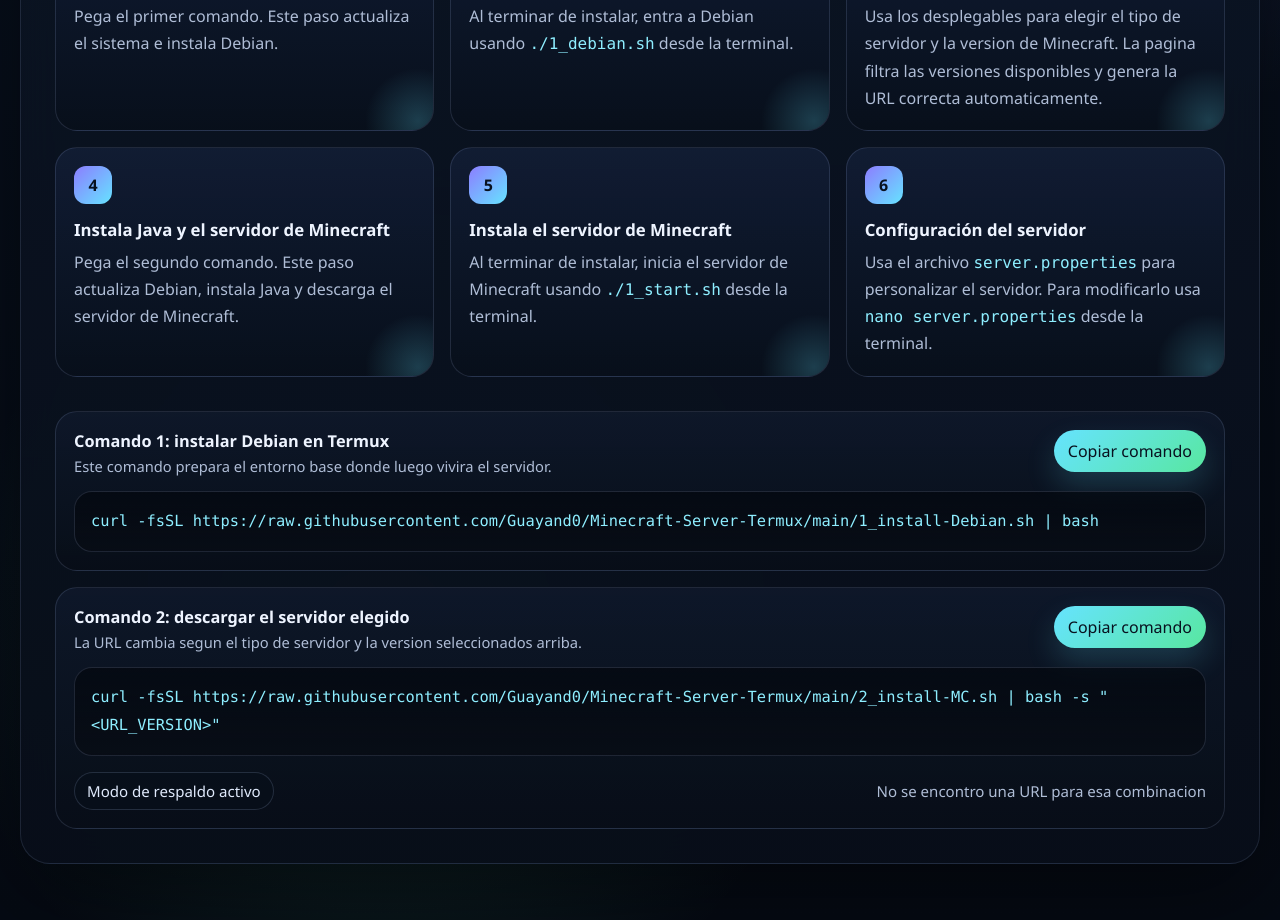
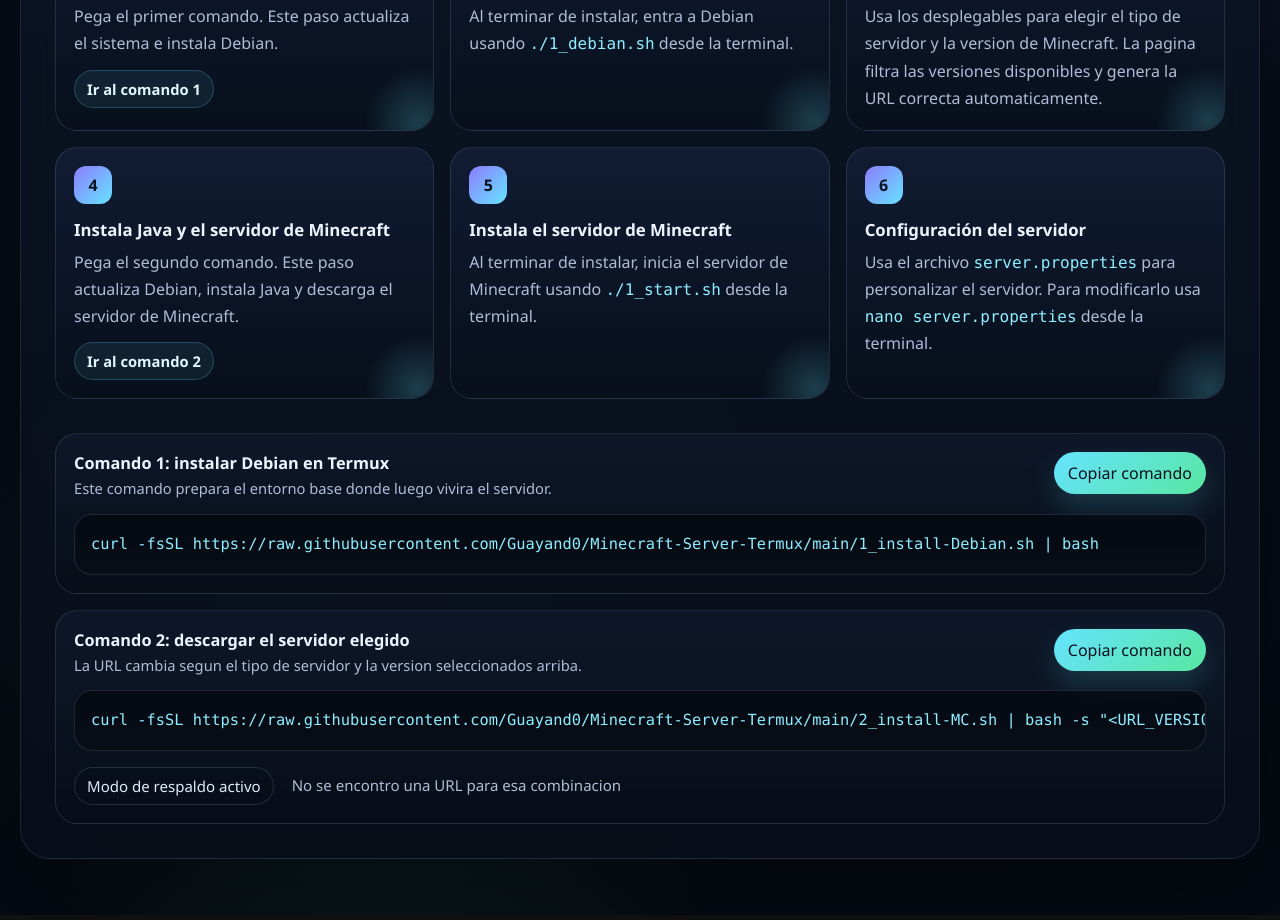
Before and after one commit to Guayand0/Minecraft-Server-Termux, a plain HTML site: page web/termux/index.html in a window 1280 px wide. Shown: the part 518-1438 px from the top of the page. Drawn offline with Linux system fonts and the light colour scheme; no server answers.

Commit message:
Update web page responsive

```diff
--- a/web/termux/index.html
+++ b/web/termux/index.html
@@ -61,6 +61,7 @@
                     <p>
                         Pega el primer comando. Este paso actualiza el sistema e instala Debian.
                     </p>
+                    <a class="step-link" href="#command-1">Ir al comando 1</a>
                 </article>
 
                 <article class="step-card">
@@ -86,6 +87,7 @@
                     <p>
                         Pega el segundo comando. Este paso actualiza Debian, instala Java y descarga el servidor de Minecraft.
                     </p>
+                    <a class="step-link" href="#command-2">Ir al comando 2</a>
                 </article>
 
                 <article class="step-card">
@@ -108,7 +110,7 @@
 
             <section class="commands" aria-label="Comandos para copiar">
                 <div class="command-grid">
-                    <article class="command-card">
+                    <article class="command-card" id="command-1">
                         <div class="command-head">
                             <div class="command-title">
                                 <strong>Comando 1: instalar Debian en Termux</strong>
@@ -121,7 +123,7 @@
                         </div>
                     </article>
 
-                    <article class="command-card">
+                    <article class="command-card" id="command-2">
                         <div class="command-head">
                             <div class="command-title">
                                 <strong>Comando 2: descargar el servidor elegido</strong>
@@ -134,7 +136,7 @@
                         </div>
                         <div class="status-row">
                             <span id="selection-summary" class="status-pill"><span class="status-dot"></span>Cargando opciones...</span>
-                            <span id="url-preview" class="empty-state">La URL aparecera aqui.</span>
+                            <span id="url-preview" class="empty-state url-preview">La URL aparecera aqui.</span>
                         </div>
                     </article>
                 </div>
--- a/web/termux/style.css
+++ b/web/termux/style.css
@@ -309,6 +309,8 @@
         .commands {
             display: grid;
             gap: 16px;
+            width: 100%;
+            min-width: 0;
             padding: 0 34px 34px;
         }
 
@@ -316,11 +318,16 @@
             display: grid;
             grid-template-columns: 1fr;
             gap: 16px;
+            width: 100%;
+            min-width: 0;
         }
 
         .command-card {
             display: grid;
             gap: 14px;
+            width: 100%;
+            min-width: 0;
+            max-width: 100%;
             padding: 18px;
             border: 1px solid rgba(180, 205, 255, 0.14);
             border-radius: 22px;
@@ -333,11 +340,14 @@
             align-items: flex-start;
             justify-content: space-between;
             gap: 16px;
+            width: 100%;
+            min-width: 0;
         }
 
         .command-title {
             display: grid;
             gap: 4px;
+            min-width: 0;
         }
 
         .command-title strong {
@@ -354,6 +364,7 @@
             border: 0;
             border-radius: 999px;
             padding: 10px 14px;
+            flex: 0 0 auto;
             color: #08111f;
             background: linear-gradient(135deg, var(--accent), var(--accent-3));
             box-shadow: 0 14px 30px rgba(102, 227, 255, 0.18);
@@ -372,20 +383,47 @@
         }
 
         .code-shell {
+            width: 100%;
+            min-width: 0;
+            max-width: 100%;
+            overflow-x: auto;
+            overflow-y: hidden;
             padding: 16px;
             border: 1px solid rgba(180, 205, 255, 0.14);
             border-radius: 18px;
             background: linear-gradient(180deg, rgba(3, 7, 14, 0.72), rgba(8, 13, 22, 0.95));
+            scrollbar-width: thin;
+            scrollbar-color: rgba(102, 227, 255, 0.35) rgba(255, 255, 255, 0.05);
         }
 
         pre {
             margin: 0;
-            overflow-x: auto;
+            width: max-content;
+            min-width: 100%;
             color: #eaf2ff;
             font-size: 0.96rem;
             line-height: 1.7;
-            white-space: pre-wrap;
-            word-break: break-word;
+            white-space: pre;
+            word-break: normal;
+            min-width: 0;
+        }
+
+        .code-shell::-webkit-scrollbar {
+            height: 8px;
+        }
+
+        .code-shell::-webkit-scrollbar-track {
+            background: rgba(255, 255, 255, 0.05);
+            border-radius: 999px;
+        }
+
+        .code-shell::-webkit-scrollbar-thumb {
+            border-radius: 999px;
+            background: rgba(102, 227, 255, 0.35);
+        }
+
+        .code-shell::-webkit-scrollbar-thumb:hover {
+            background: rgba(102, 227, 255, 0.5);
         }
 
         code {
@@ -395,17 +433,52 @@
 
         .status-row {
             display: flex;
-            flex-wrap: wrap;
+            flex-wrap: nowrap;
             gap: 10px;
             align-items: center;
             justify-content: space-between;
             margin-top: 2px;
+            width: 100%;
+            min-width: 0;
             color: var(--muted);
             font-size: 0.94rem;
         }
 
+        .url-preview {
+            display: block;
+            flex: 1 1 auto;
+            min-width: 0;
+            max-width: 100%;
+            margin-left: 8px;
+            overflow-x: auto;
+            overflow-y: hidden;
+            white-space: nowrap;
+            padding-bottom: 2px;
+            scrollbar-width: thin;
+            scrollbar-color: rgba(102, 227, 255, 0.35) rgba(255, 255, 255, 0.05);
+        }
+
+        .url-preview::-webkit-scrollbar {
+            height: 8px;
+        }
+
+        .url-preview::-webkit-scrollbar-track {
+            background: rgba(255, 255, 255, 0.05);
+            border-radius: 999px;
+        }
+
+        .url-preview::-webkit-scrollbar-thumb {
+            border-radius: 999px;
+            background: rgba(102, 227, 255, 0.35);
+        }
+
+        .url-preview::-webkit-scrollbar-thumb:hover {
+            background: rgba(102, 227, 255, 0.5);
+        }
+
         .status-pill {
             display: inline-flex;
+            flex: 0 0 auto;
             align-items: center;
             gap: 8px;
             min-height: 36px;
@@ -473,6 +546,26 @@
             margin: 0;
             color: var(--muted);
             line-height: 1.7;
+        }
+
+        .step-link {
+            display: inline-flex;
+            align-items: center;
+            margin-top: 12px;
+            padding: 8px 12px;
+            border: 1px solid rgba(102, 227, 255, 0.22);
+            border-radius: 999px;
+            color: #dff8ff;
+            background: rgba(102, 227, 255, 0.08);
+            font-size: 0.92rem;
+            font-weight: 700;
+            transition: transform 140ms ease, border-color 140ms ease, background-color 140ms ease;
+        }
+
+        .step-link:hover {
+            transform: translateY(-1px);
+            border-color: rgba(102, 227, 255, 0.42);
+            background: rgba(102, 227, 255, 0.14);
         }
 
         .info-grid {
@@ -556,6 +649,15 @@
             .copy-button {
                 width: 100%;
                 min-width: 0;
+                max-width: 100%;
                 justify-content: center;
             }
+
+            .command-card,
+            .command-grid,
+            .commands,
+            .code-shell {
+                min-width: 0;
+                max-width: 100%;
+            }
         }
```
